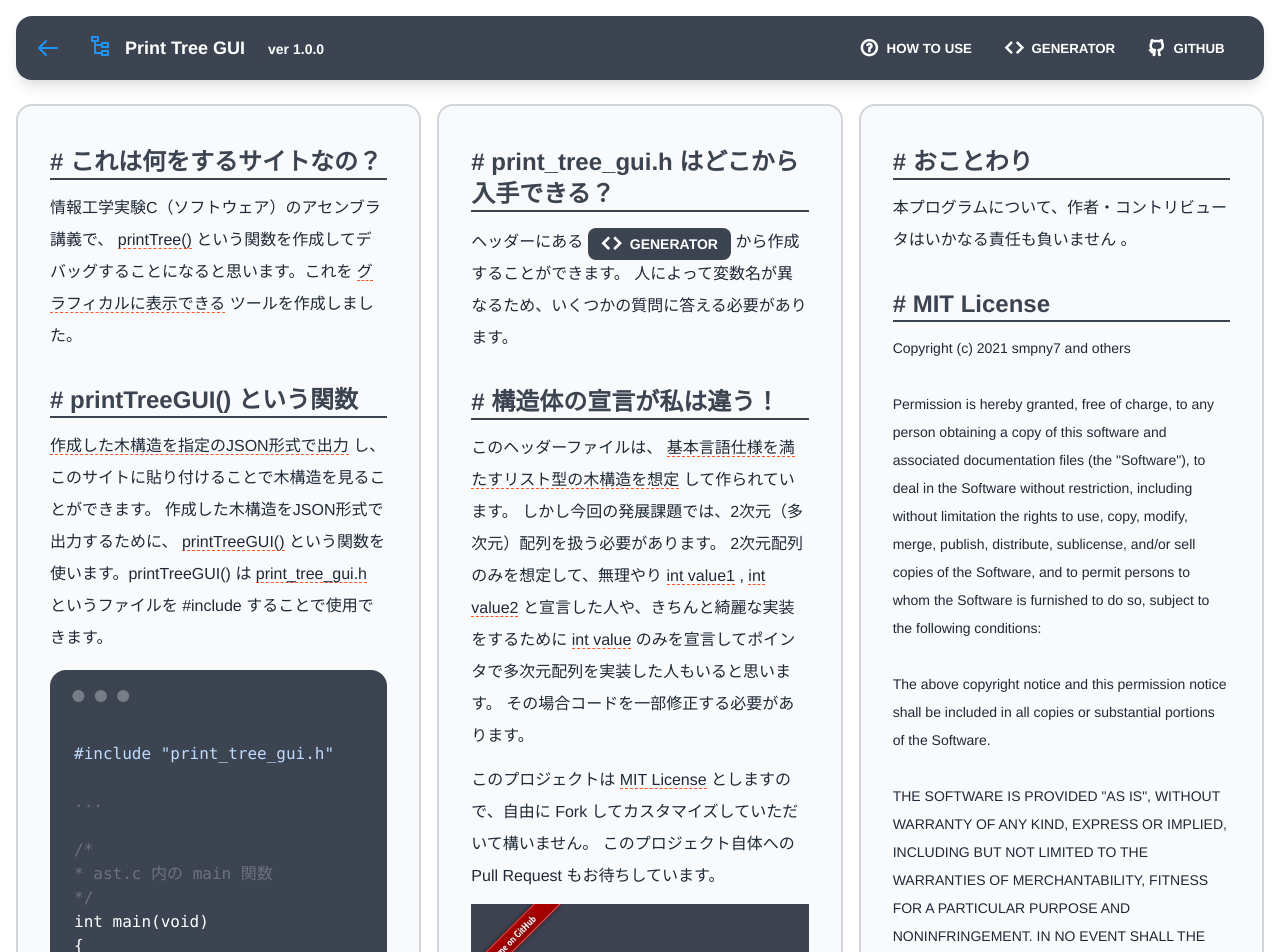
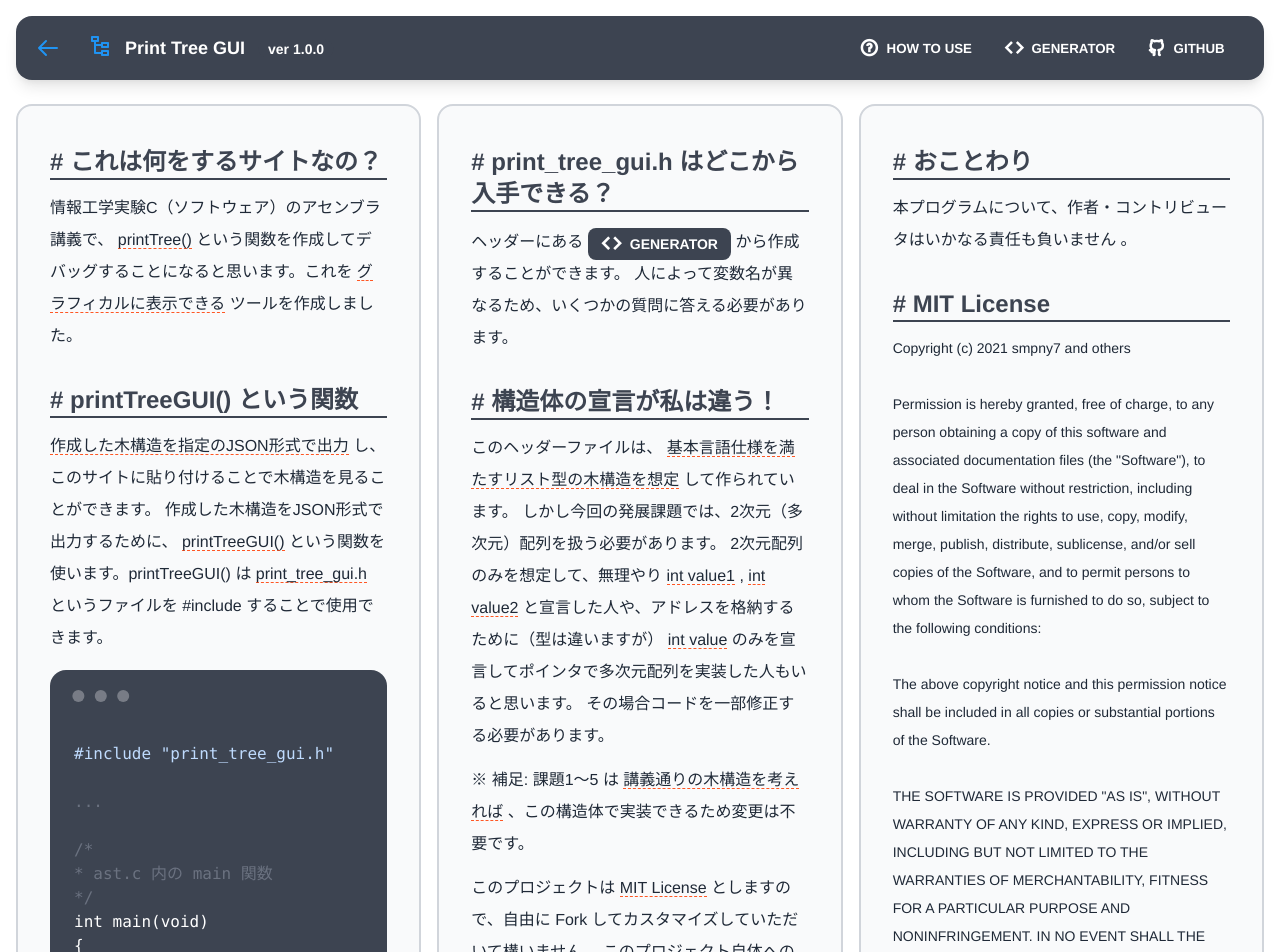
Before and after one commit to smpny7/print-tree-gui, a Vue app: page /how_to_use in a window 1280 px wide. Shown: the top 952 px of the page. Built offline with nearby package versions, Linux system fonts and the light colour scheme.

Commit message:
Update: How to use 説明文修正

```diff
--- a/src/components/HowToUse.vue
+++ b/src/components/HowToUse.vue
@@ -86,10 +86,15 @@ int main(void)
                         <accent-text>int value1</accent-text>
                         ,
                         <accent-text>int value2</accent-text>
-                        と宣言した人や、きちんと綺麗な実装をするために
+                        と宣言した人や、アドレスを格納するために（型は違いますが）
                         <accent-text>int value</accent-text>
                         のみを宣言してポインタで多次元配列を実装した人もいると思います。
                         その場合コードを一部修正する必要があります。
+                    </p>
+                    <p class="leading-loose mt-3">
+                        ※ 補足: 課題1〜5 は
+                        <accent-text>講義通りの木構造を考えれば</accent-text>
+                        、この構造体で実装できるため変更は不要です。
                     </p>
                     <p class="leading-loose mt-3">
                         このプロジェクトは
```
